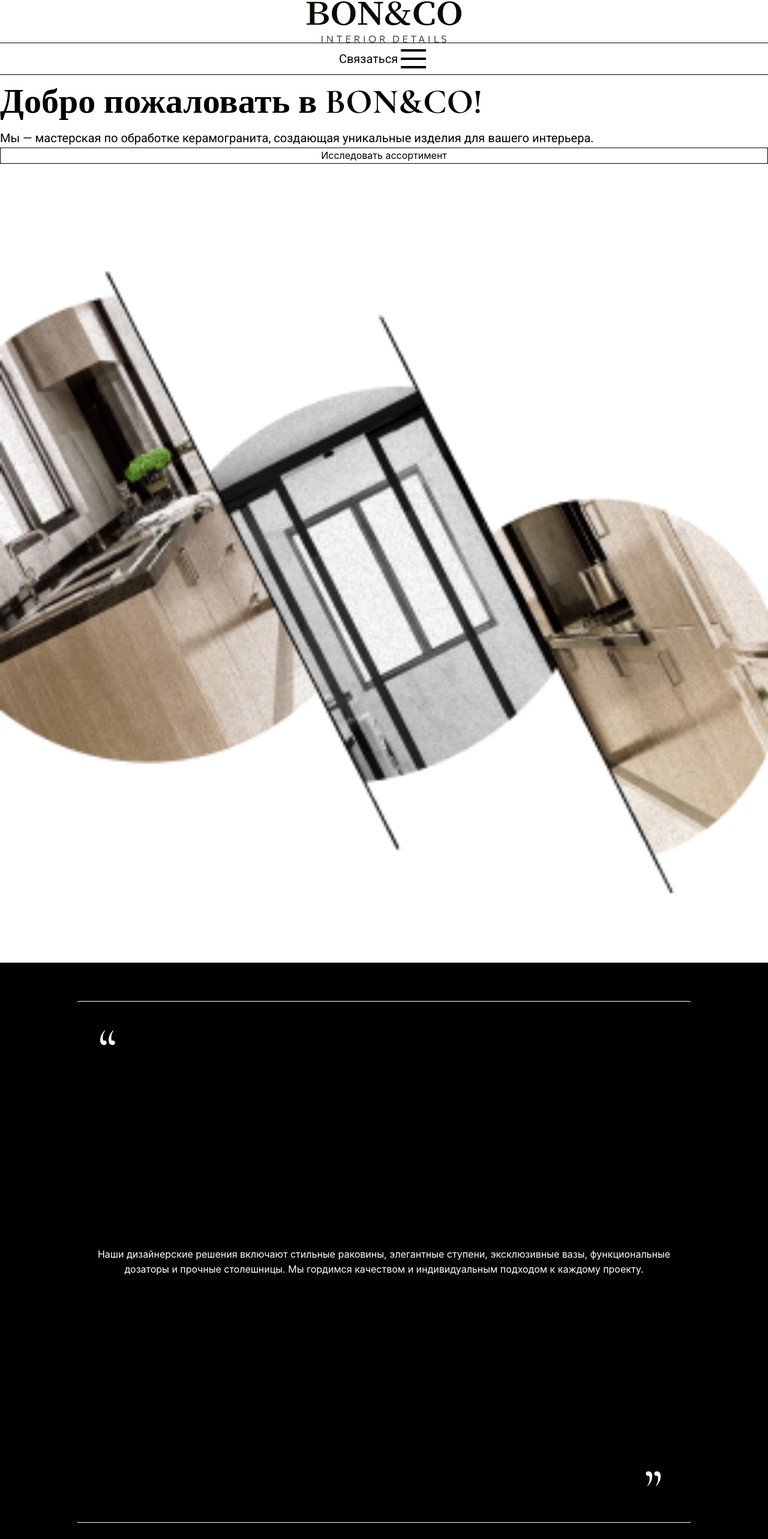
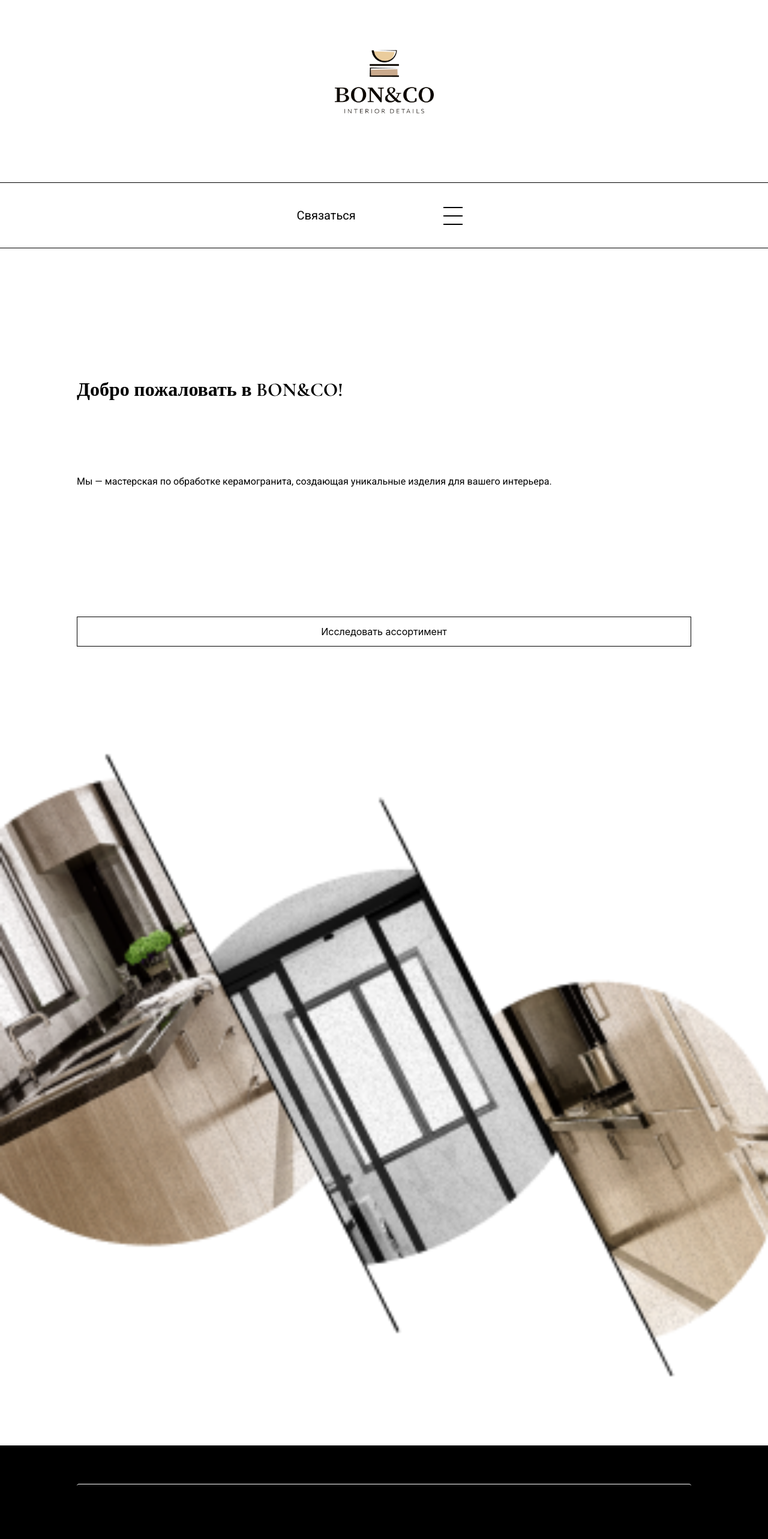
Before and after one commit to MSLadanov/bon-and-co, a React (Vite) app: page /main in a window 1280 px wide. Shown: the part 96-2662 px from the top of the page at 60% size. Built offline with nearby package versions, Linux system fonts and the light colour scheme.

Commit message:
chore: :lipstick: pixel perfect

```diff
--- a/src/components/Blockquote/style.scss
+++ b/src/components/Blockquote/style.scss
@@ -17,14 +17,16 @@
         font-family: "Cormorant Garamond";
         font-size: 96px;
         position: absolute;
-        top:5px;
+        top:25%;
+        left: -5%;
       }
       &::after {
         content: "”";
         font-family: "Cormorant Garamond";
         font-size: 96px;
         position: absolute;
-        bottom: -20px;
+        bottom: 0%;
+        right: 5%;
       }
     }
     p{
--- a/src/components/Header/Header.tsx
+++ b/src/components/Header/Header.tsx
@@ -38,8 +38,9 @@ export const Header = (): ReactElement => {
       >
         <p>Связаться</p>
         <Burger
-          lineSize={4}
+          lineSize={2}
           size="xl"
+          h={'1px'}
           opened={opened}
           onClick={open}
           aria-label="Toggle navigation"
--- a/src/components/Header/style.scss
+++ b/src/components/Header/style.scss
@@ -1,9 +1,25 @@
-.header{
-    &-logo{
-
+.header {
+  &-logo {
+    padding-top: 14%;
+    padding-bottom: 9%;
+    img {
+      height: 106px;
+      width: 165px;
     }
-    &-nav{
-        border-top: 1px solid black;
-        border-bottom: 1px solid black;
+  }
+  &-nav {
+    border-top: 1px solid black;
+    border-bottom: 1px solid black;
+    gap: 11%;
+    padding: 3% 0%;
+    .mantine-Burger-burger {
+      width: 32px;
+      &::before {
+        width: 32px;
+      }
+      &::after {
+        width: 32px;
+      }
     }
+  }
 }
--- a/src/components/Welcome/style.scss
+++ b/src/components/Welcome/style.scss
@@ -0,0 +1,25 @@
+.welcome{
+    margin-top: 17%;
+    h1{
+        font-size: 32px;
+        line-height: 35px;
+        padding: 0% 10%;
+    }
+    p{
+        margin-top: 10%;
+        padding: 0% 10%;
+        line-height: 100%;
+        font-size: 16px;
+        margin-bottom: 17%;
+    }
+    button{
+        margin: 0% 10%;
+        height: 50px;
+    }
+    .blockquote{
+        .mantine-Paper-root{
+            font-size: 16px;
+            line-height: 100%;
+        }
+    }
+}
```
